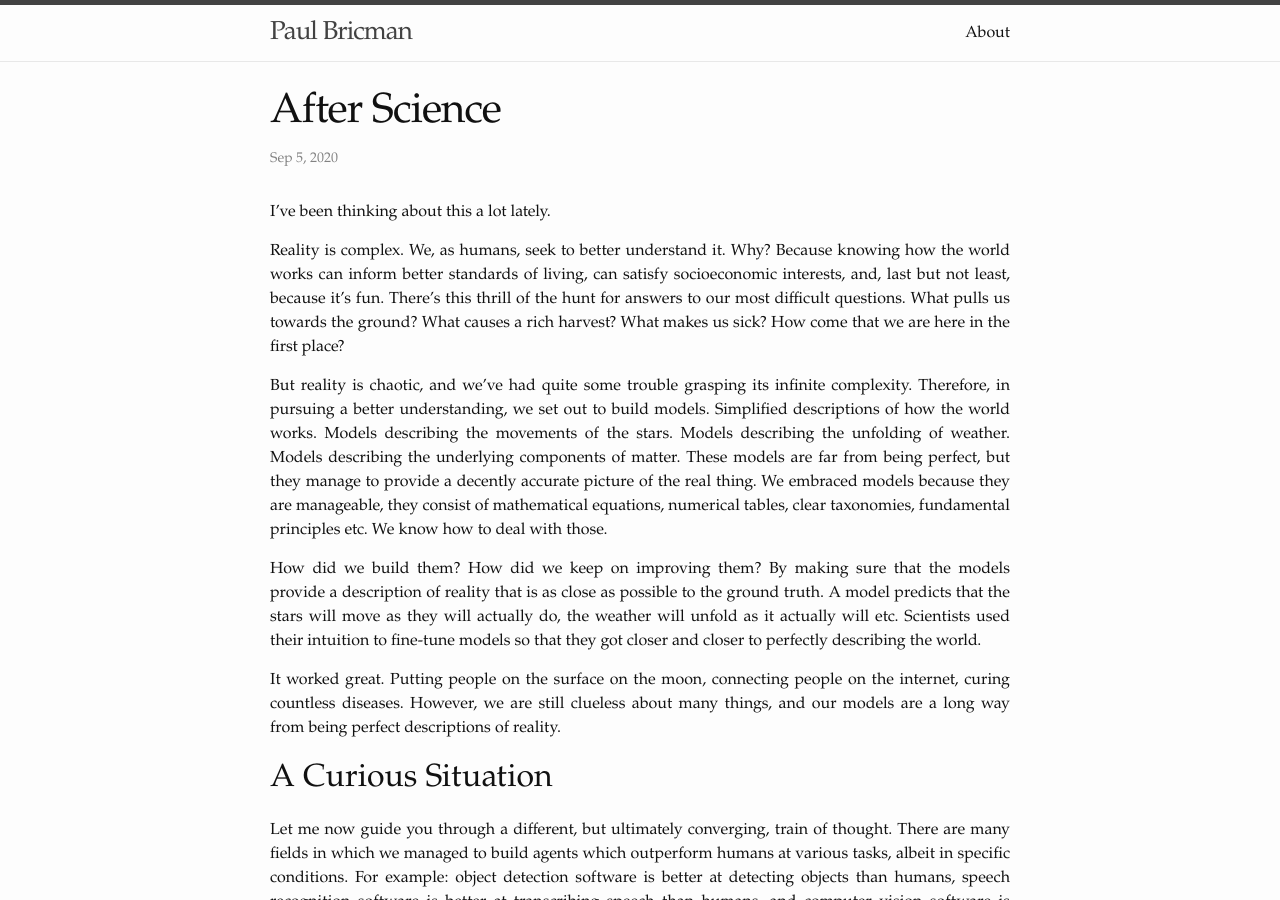
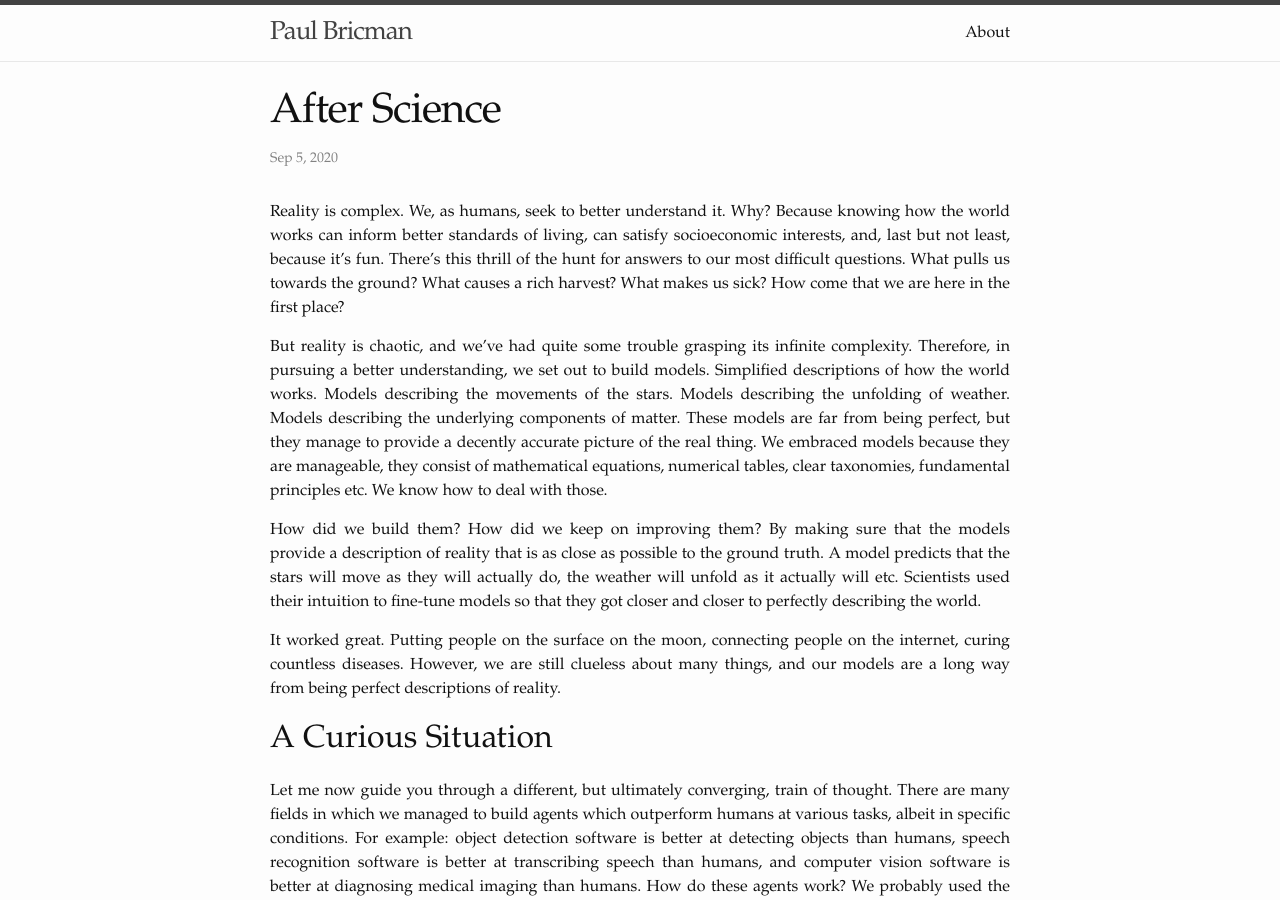
Before and after one commit to paulbricman/paulbricman.github.io, a Jekyll site: the page built from _posts/2020-09-05-after-science.markdown, in a window 1280 px wide and 900 px high. Built offline with Jekyll 4.4.1, drawn with Linux system fonts in a browser that asks for light colours.

Commit message:
Update "After Science"

```diff
--- a/_posts/2020-09-05-after-science.markdown
+++ b/_posts/2020-09-05-after-science.markdown
@@ -5,8 +5,6 @@ date:   2020-09-05 10:44:13 +0200
 categories: academia
 excerpt: "What comes after the scientific method? Machines give us a hint."
 ---
-I've been thinking about this a lot lately.
-
 Reality is complex. We, as humans, seek to better understand it. Why? Because knowing how the world works can inform better standards of living, can satisfy socioeconomic interests, and, last but not least, because it's fun. There's this thrill of the hunt for answers to our most difficult questions. What pulls us towards the ground? What causes a rich harvest? What makes us sick? How come that we are here in the first place?
 
 But reality is chaotic, and we've had quite some trouble grasping its infinite complexity. Therefore, in pursuing a better understanding, we set out to build models. Simplified descriptions of how the world works. Models describing the movements of the stars. Models describing the unfolding of weather. Models describing the underlying components of matter. These models are far from being perfect, but they manage to provide a decently accurate picture of the real thing. We embraced models because they are manageable, they consist of mathematical equations, numerical tables, clear taxonomies, fundamental principles etc. We know how to deal with those.
```
